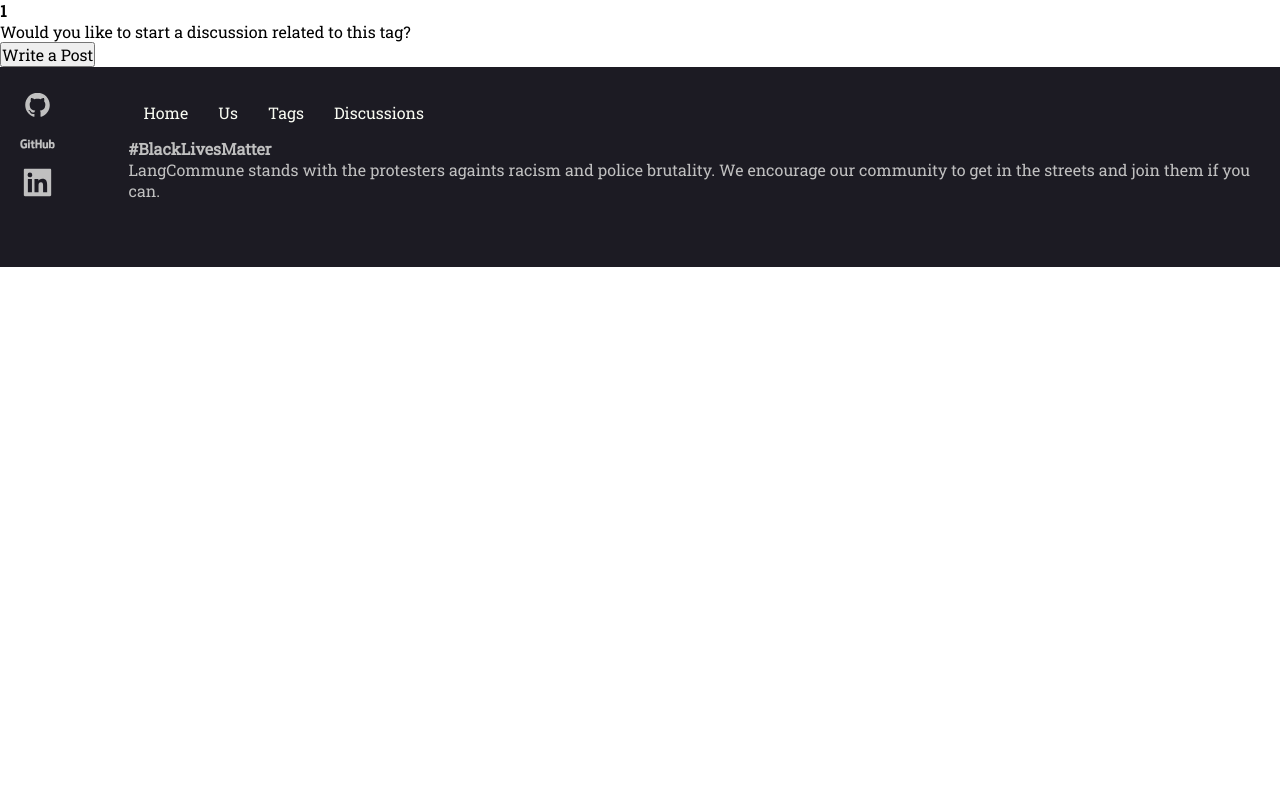
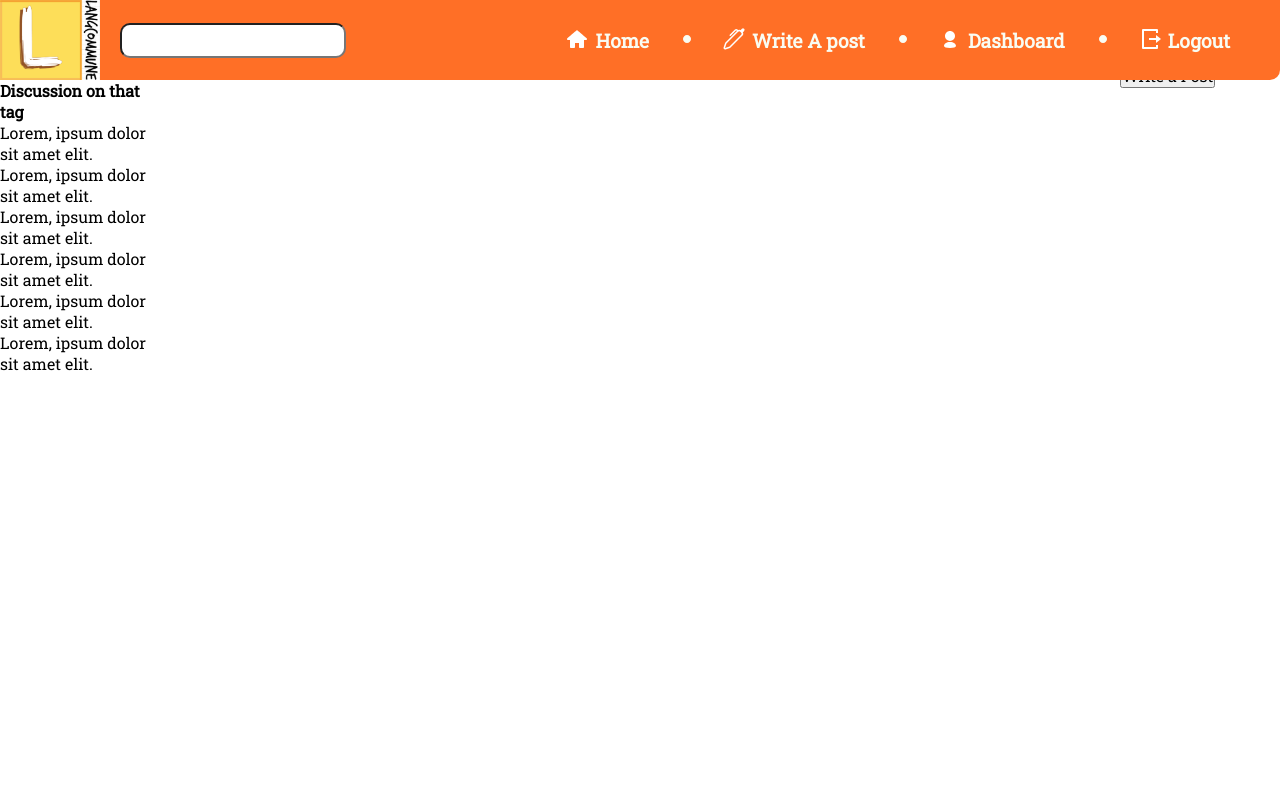
Before and after one commit to ufukcalimli/fellowship, a React (Create React App) app in the folder client/: page /tag/1 in a window 1280 px wide. Shown: the top 800 px of the page. Built offline with nearby package versions, Linux system fonts and the light colour scheme.

Commit message:
Latest saves before continuing on smaller branches

```diff
--- a/client/src/components/Navbar.js
+++ b/client/src/components/Navbar.js
@@ -3,6 +3,7 @@ import { Link, useHistory } from "react-router-dom";
 import { BsPen } from "react-icons/bs";
 import { TiHome, TiUser } from "react-icons/ti";
 import { GoPrimitiveDot } from "react-icons/go";
+import { RiLogoutBoxRLine } from "react-icons/ri";
 import { user } from "../mocks";
 import Logo from "../images/logo1.png";
 import "../styles/header.scss";
@@ -58,6 +59,14 @@ const Navbar = () => {
           </div>
           <ul>
             <li>
+              <TiHome size="1.5em" fill="white" />
+
+              <Link to="/">Home</Link>
+            </li>
+            <span>
+              <GoPrimitiveDot />
+            </span>
+            <li>
               <BsPen size="1.5em" fill="white" />
 
               <Link to="/create_post">Write A post</Link>
@@ -69,6 +78,13 @@ const Navbar = () => {
               <TiUser size="1.5em" fill="white" />
               <Link to="/dashboard">Dashboard</Link>
             </li>
+            <span>
+              <GoPrimitiveDot />
+            </span>
+            <li>
+              <RiLogoutBoxRLine size="1.5em" fill="white" />
+              <Link to="/dashboard">Logout</Link>
+            </li>
           </ul>
         </nav>
       )}
--- a/client/src/pages/Home.js
+++ b/client/src/pages/Home.js
@@ -126,15 +126,13 @@ const Home = () => {
               const comm = comments.filter((c) => c.postId === post.userId);
 
               return (
-                <article
-                  className="posts"
-                  key={post.id}
-                  onClick={() => <Link to={`/post/${post.id}`} />}
-                >
+                <article className="posts" key={post.id}>
+                  <span className="post_owner">{`Written by ${post.userId}`}</span>{" "}
                   <label className="post_label"> Label </label>
-                  <span className="post_owner">{`Written by ${post.userId}`}</span>{" "}
                   <span className="post_date">Create date</span>
-                  <h2>{post.title}</h2>
+                  <h2>
+                    <Link to={`/post/${post.id}`}>{post.title}</Link>
+                  </h2>
                   <p>{post.body}</p>
                   <section className="posts_commments">
                     <ul>
--- a/client/src/pages/Tag.js
+++ b/client/src/pages/Tag.js
@@ -1,17 +1,34 @@
 import React from "react";
 import { useParams } from "react-router-dom";
+import Navbar from "../components/Navbar";
+import { discussions } from "../mocks";
+import "../styles/tag.scss";
 
 const Tag = () => {
   const { id } = useParams();
   return (
     <div>
+      <Navbar />
+      <div className="tag_block">
         <h1>{id}</h1>
+        <button>Follow Tag</button>
         <section>
           <div>
             <p>Would you like to start a discussion related to this tag?</p>
             <button>Write a Post</button>
           </div>
         </section>
+        <section>
+          <div>
+            <h6>Discussion on that tag</h6>
+            <ul>
+              {discussions.map((discussion) => (
+                <li>{discussion.title}</li>
+              ))}
+            </ul>
+          </div>
+        </section>
+      </div>
     </div>
   );
 };
--- a/client/src/styles/home.scss
+++ b/client/src/styles/home.scss
@@ -95,7 +95,7 @@
   }
   .discussions {
     @include gridItem(9, 11, 3, 8);
-    margin: 0px 0 10px 5px;
+    margin: 0px 5px 10px 5px;
     background: rgb(93, 93, 253);
     overflow: auto;
     border-radius: 10px;
@@ -109,6 +109,7 @@
       li {
         margin: 10px 0 10px 0;
         padding: 5px 0 5px 0;
+        border-radius: 4px;
         background: rgba(227, 231, 240, 0.788);
         cursor: pointer;
         &:hover {
@@ -130,7 +131,11 @@
       border-radius: 20px;
 
       h2 {
-        font-size: 2rem;
+        a {
+          font-size: 2rem;
+          color: $dark;
+          cursor: pointer;
+        }
       }
       .posts_comments {
         border: 2px solid black;
@@ -142,6 +147,16 @@
         li {
           margin: 5px;
         }
+      }
+
+      .post_label {
+        background: rgb(160, 159, 159);
+        padding: 2px;
+        border-radius: 10px;
+      }
+
+      .post_date {
+        float: right;
       }
 
       .tags {
--- /dev/null
+++ b/client/src/styles/tag.scss
@@ -0,0 +1,9 @@
+@import "config";
+@import "variables";
+
+.tag_block {
+  display: grid;
+  grid-template-columns: 20vh auto 20vh;
+  grid-template-rows: repeat(10, 10vh);
+  height: 100vh;
+}
```
Also changed, not shown: client/src/components/LoginAlert.js (added, +15 -0 lines). Lines whose indentation alone changed are shown as unchanged.
